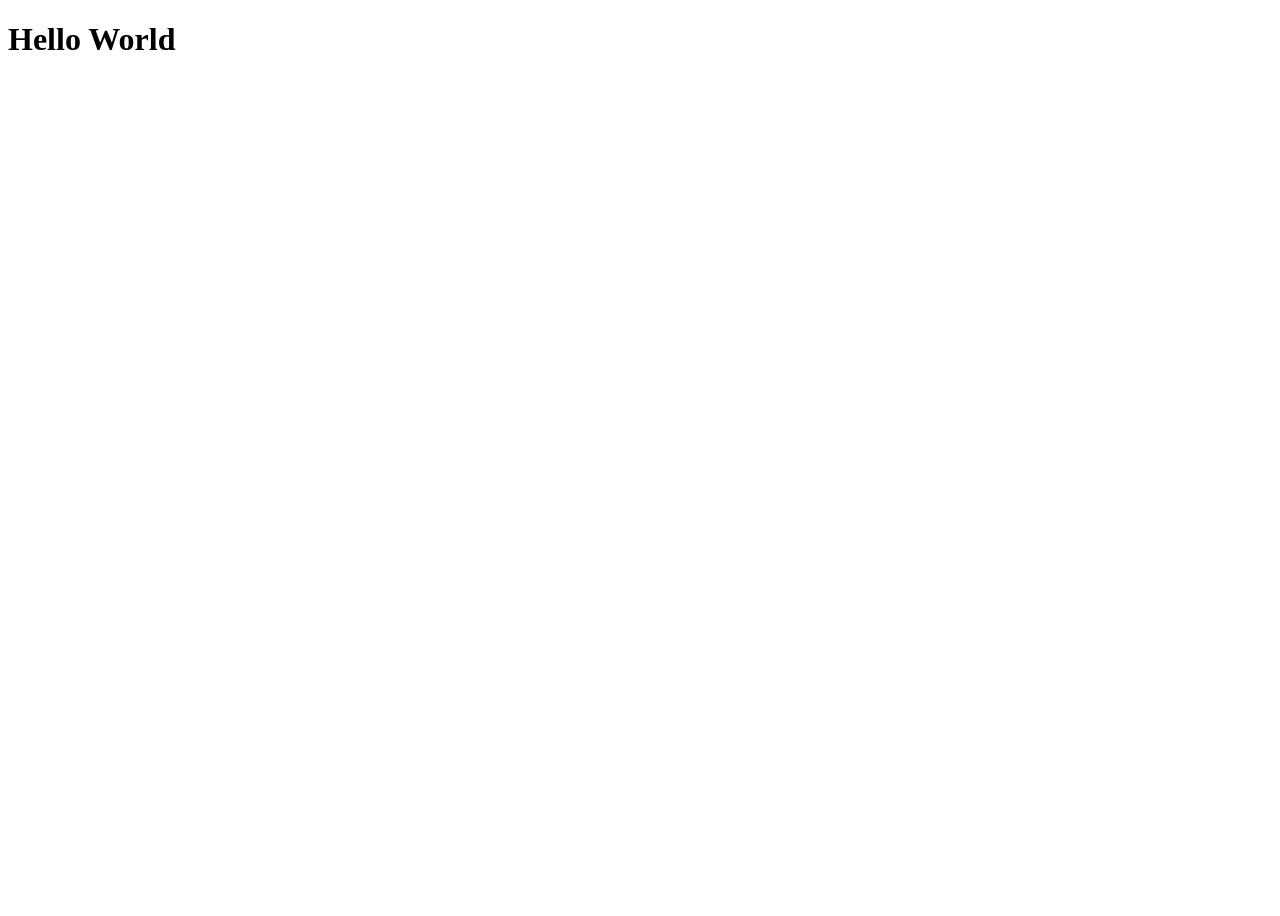
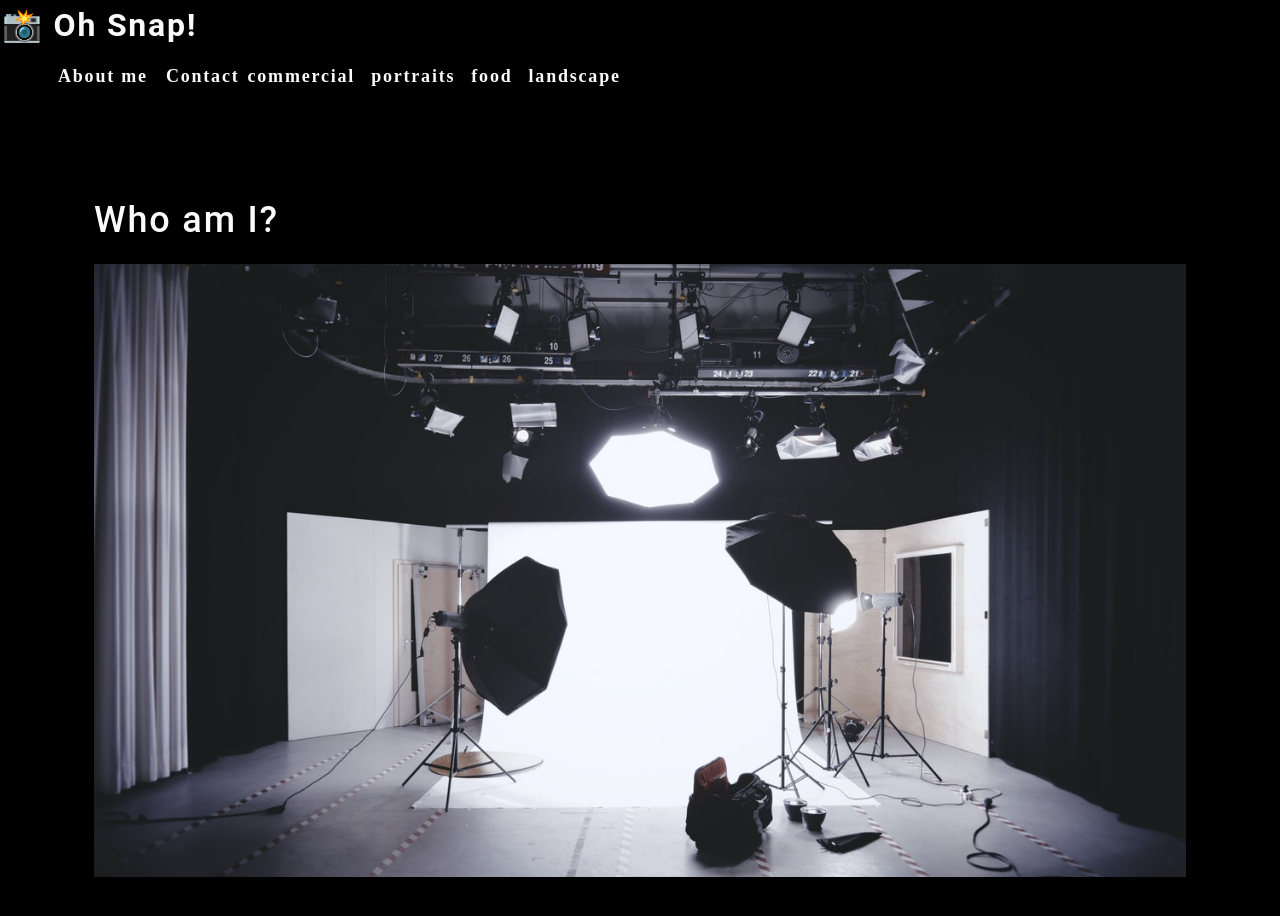
Before and after one commit to DanielArzani/photo-port, a React (Create React App) app: page / in a window 1280 px wide. Shown: the top 916 px of the page. Before the commit the page ends 800 px from the top, so only its background shows below. Built offline with nearby package versions, Linux system fonts and the light colour scheme.

Commit message:
add about page and navbar components and add categories for the navbar

```diff
--- a/public/index.html
+++ b/public/index.html
@@ -4,6 +4,7 @@
     <meta charset="UTF-8" />
     <meta http-equiv="X-UA-Compatible" content="IE=edge" />
     <meta name="viewport" content="width=device-width, initial-scale=1.0" />
+    <link rel="stylesheet" href="./index.css" />
     <script src="../src/index.js" defer type="text/jsx"></script>
     <title>Photo Portfolio</title>
   </head>
--- /dev/null
+++ b/src/App.jsx
@@ -0,0 +1,15 @@
+import React from "react";
+import { About, Nav } from "./components";
+
+function App() {
+  return (
+    <>
+      <Nav />
+      <main>
+        <About />
+      </main>
+    </>
+  );
+}
+
+export default App;
--- /dev/null
+++ b/src/components/About/About.jsx
@@ -0,0 +1,18 @@
+import React from "react";
+import coverImage from "../../assets/cover/cover-image.jpg";
+
+function About() {
+  return (
+    <section className="my-5">
+      <h1 id="about">Who am I?</h1>
+      <img
+        className="my-2"
+        src={coverImage}
+        alt="cover"
+        style={{ width: "100%" }}
+      />
+    </section>
+  );
+}
+
+export default About;
--- a/src/components/App.jsx
+++ /dev/null
@@ -1,11 +0,0 @@
-import React from "react";
-
-function App() {
-  return (
-    <>
-      <h1>Hello World</h1>
-    </>
-  );
-}
-
-export default App;
--- /dev/null
+++ b/src/components/Nav/Nav.jsx
@@ -0,0 +1,63 @@
+import React from "react";
+
+function Nav() {
+  const categories = [
+    {
+      name: "commercial",
+      description:
+        "Photos of grocery stores, food trucks, and other commercial projects",
+    },
+    { name: "portraits", description: "Portraits of people in my life" },
+    { name: "food", description: "Delicious delicacies" },
+    {
+      name: "landscape",
+      description: "Fields, farmhouses, waterfalls, and the beauty of nature",
+    },
+  ];
+
+  function categorySelected(name) {
+    console.log(`${name} clicked`);
+  }
+
+  function category(category) {
+    return (
+      <li className="mx-1" key={category.name}>
+        <span
+          // We do it this way because we're passing in a variable
+          onClick={() => {
+            categorySelected(category.name);
+          }}
+        >
+          {category.name}
+        </span>
+      </li>
+    );
+  }
+
+  return (
+    <header>
+      <h2>
+        <a href="/">
+          <span role="img" aria-label="camera">
+            {" "}
+            📸
+          </span>{" "}
+          Oh Snap!
+        </a>
+      </h2>
+      <nav>
+        <ul className="flex-row">
+          <li className="mx-2">
+            <a href="#about">About me</a>
+          </li>
+          <li>
+            <span>Contact</span>
+          </li>
+          {categories.map(category)}
+        </ul>
+      </nav>
+    </header>
+  );
+}
+
+export default Nav;
--- /dev/null
+++ b/src/components/index.js
@@ -0,0 +1,4 @@
+import About from "./About/About";
+import Nav from "./Nav/Nav";
+
+export { About, Nav };
--- a/src/index.js
+++ b/src/index.js
@@ -1,5 +1,5 @@
 import React from "react";
 import ReactDOM from "react-dom";
-import App from "./components/App";
+import App from "./App";
 
 ReactDOM.render(<App />, document.getElementById("root"));
```
Also changed, not shown: public/index.css (renamed from src/index.css).
